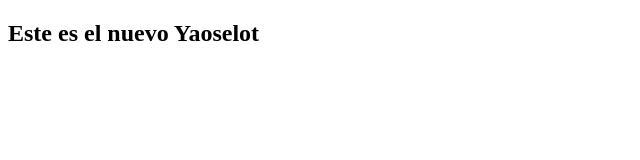
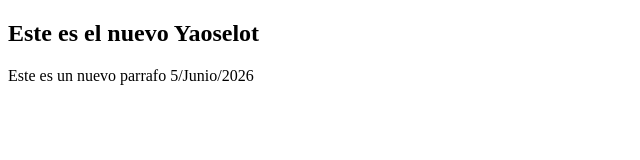
Before and after one commit to Yaoselot/yaoselot, a plain HTML site: page index.html in a window 1280 px wide. Shown: the whole page, without its empty margins (0-640 px from the left). Drawn offline with Linux system fonts and the light colour scheme.

Commit message:
agregando un parrafo

```diff
--- a/index.html
+++ b/index.html
@@ -7,5 +7,6 @@
 </head>
 <body>
     <h2>Este es el nuevo Yaoselot</h2>
+    <p>Este es un nuevo parrafo 5/Junio/2026</p>
 </body>
 </html>
```
